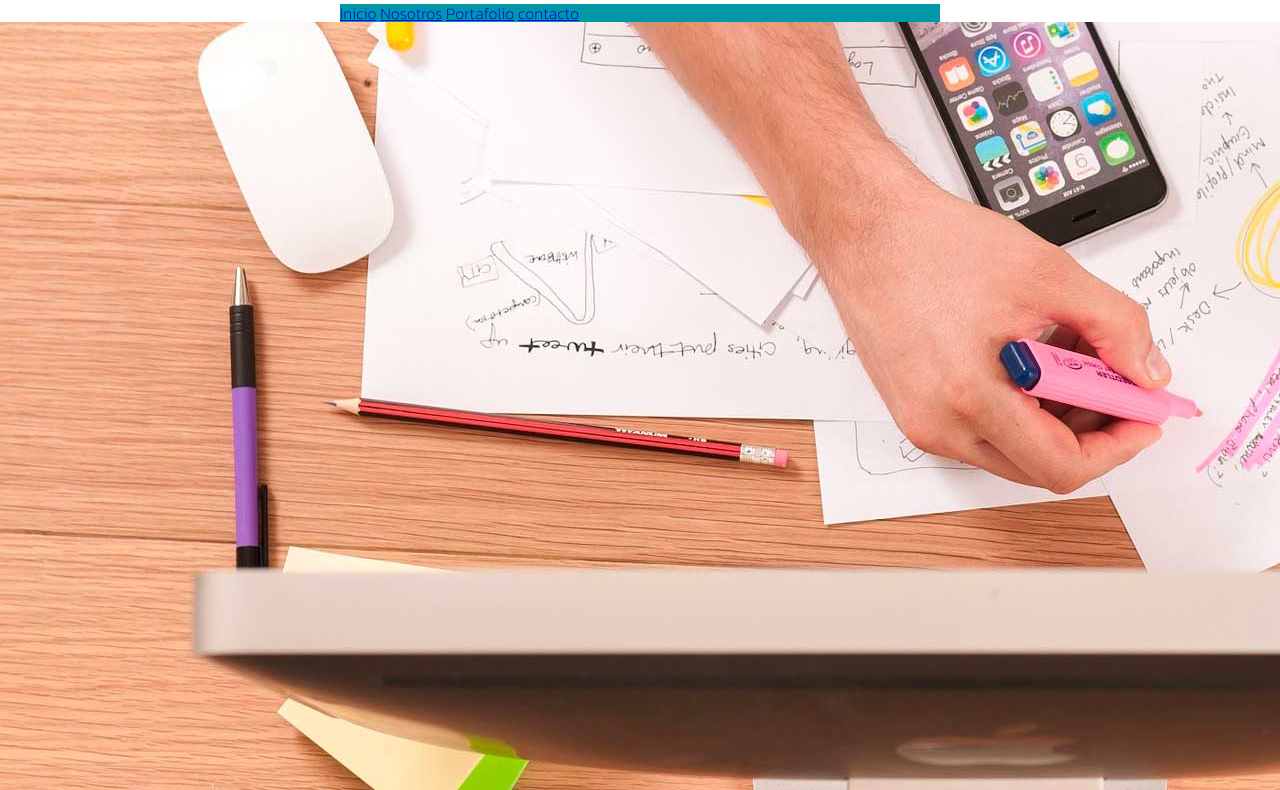
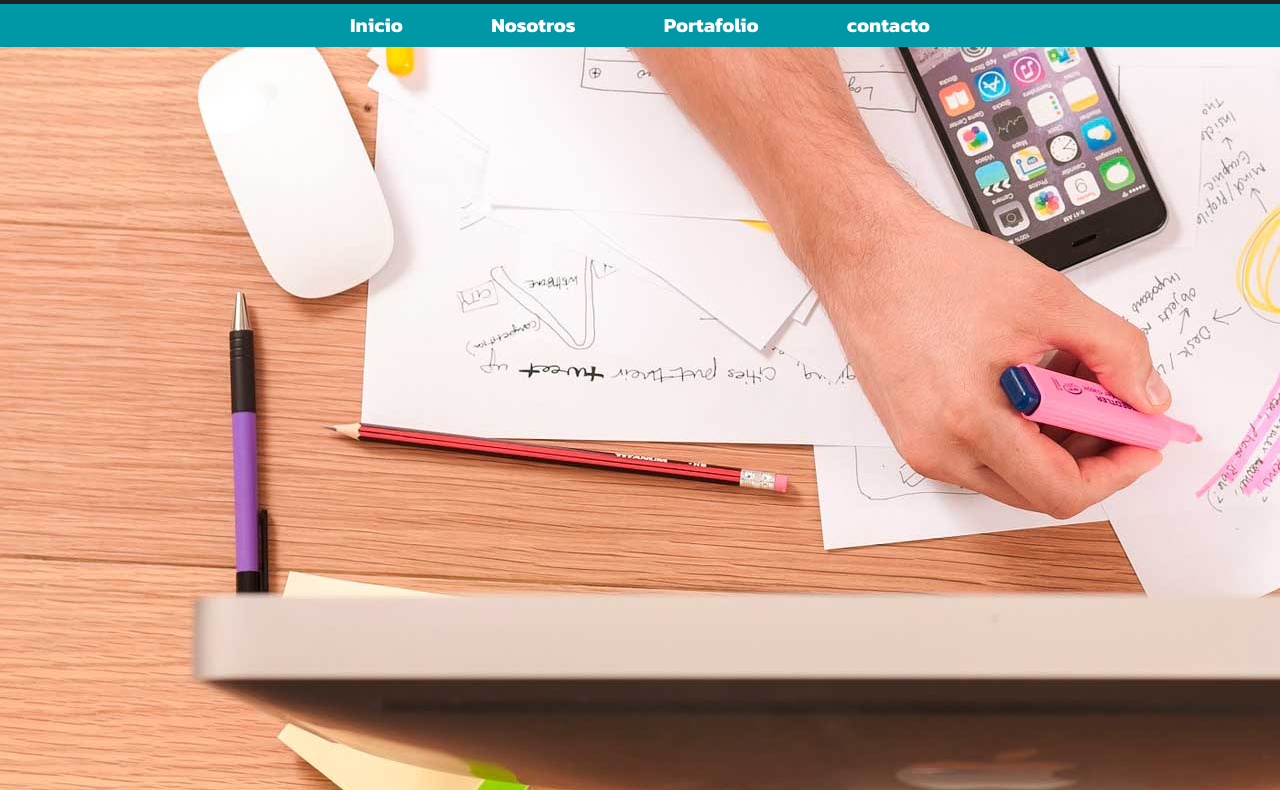
Before and after one commit to IV-Valentin-IV/Proyecto-neg, a plain HTML site: page index.html in a window 1280 px wide. Shown: the part 96-886 px from the top of the page. Drawn offline with nearby package versions, Linux system fonts and the light colour scheme; files that its build step writes are made by us from their sources; a script that the page names is missing.

Commit message:
mitad de la navegacion hecha

```diff
--- a/css/style.css
+++ b/css/style.css
@@ -8,11 +8,10 @@ body{
 */
 :root{
     --blanco : #ffffff;
-    --oscuro: #21212121;
+    --oscuro: #212121;
     --primario: #ffc107;
     --secundario: #0097a7;
     --gris:#757575;
-
 }
 html{
     font-size: 62.5%;
@@ -20,6 +19,7 @@ html{
 body{
     font-size: 16px;/*1 rem = 10 px*/
     font-family: 'Kanit', sans-serif;;
+    margin: 0;
 }
 
 .titulo{
@@ -27,19 +27,34 @@ body{
     font-size: 2rem ;
     color: var(--primario);
     font-weight:700 ;
-
 }
 .navegacion-principal{
+   display: flex;
+   justify-content: space-between;
+}
+.navegacion-principal a{
+    color: var(--blanco);
+    text-decoration: none;
+    font-size: 2rem;
+    font-weight: 600;
+    padding: 1rem;
+}
+.navegacion-principal a:hover{
+    background-color: var(--primario);
+    color: var(--oscuro);
+}
+.nav_bg{
     background-color: var(--secundario);
-
 }
 .contenedor{
     width: 60rem;
-    margin-top: 0;
-    margin-bottom: 0;
-    margin-left: auto;
-    margin-right: auto;
+    margin: 0 auto  ;
 }
 .titulo span{
     font-size: 1.7rem;
 }
+@media (min-width: 480px){
+    body {
+        background-color: var(--oscuro);
+    }
+}
--- a/index.html
+++ b/index.html
@@ -18,12 +18,14 @@
     <header class="titulo">
         <h1>WebDream <span>Developers</span></h1>
     </header>
+    <div class="nav_bg">
         <nav class="navegacion-principal contenedor">
             <a href="#">Inicio</a>
             <a href="#">Nosotros</a>
             <a href="#">Portafolio</a>
             <a href="#">contacto</a>
         </nav>
+    </div>
 
     <img src="img/hero.jpg" alt="">
 
```
Lines whose indentation alone changed are shown as unchanged.
